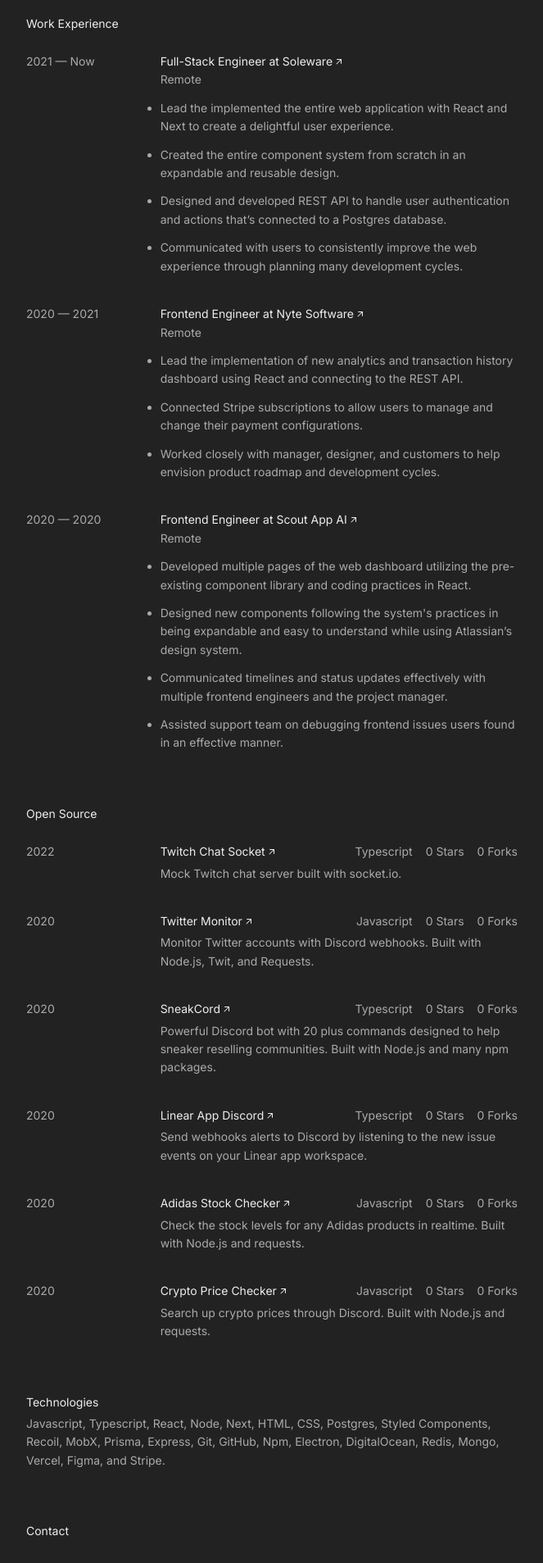
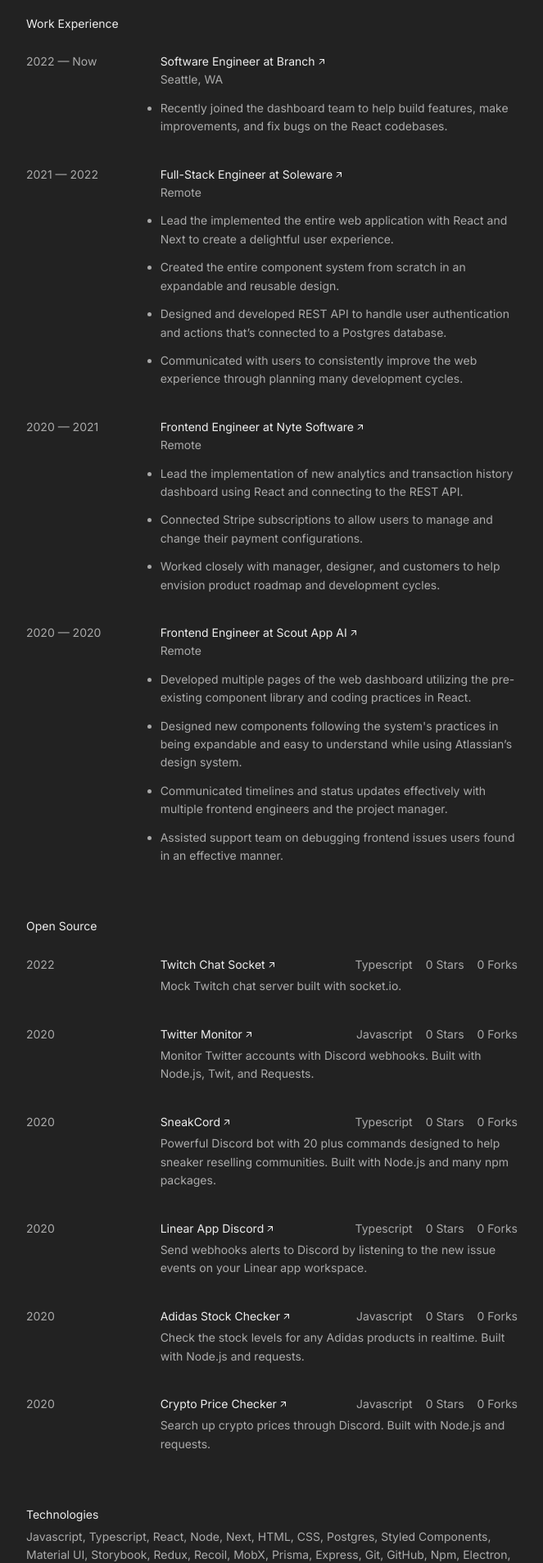
Before and after one commit to ezolla/my-website, a Next.js app: page / in a window 1280 px wide. Shown: the part 340-2247 px from the top of the page at 82% size, without its empty margins (308-971 px from the left). Built offline with nearby package versions, Linux system fonts and the light colour scheme; no server answers.

Commit message:
Updated content

```diff
--- a/components/sections/Technologies.tsx
+++ b/components/sections/Technologies.tsx
@@ -45,6 +45,18 @@
         ,{' '}
         <a href='https://styled-components.com/' target='_blank'>
           Styled Components
+        </a>
+        ,{' '}
+        <a href='https://mui.com/' target='_blank'>
+          Material UI
+        </a>
+        ,{' '}
+        <a href='https://storybook.js.org/' target='_blank'>
+          Storybook
+        </a>
+        ,{' '}
+        <a href='https://redux.js.org/' target='_blank'>
+          Redux
         </a>
         ,{' '}
         <a href='https://recoiljs.org/' target='_blank'>
--- a/components/sections/WorkExperience.tsx
+++ b/components/sections/WorkExperience.tsx
@@ -7,7 +7,25 @@
     <StyledWorkExperience>
       <h2>Work Experience</h2>
       <Experience>
-        <p>2021 — Now</p>
+        <p>2022 — Now</p>
+        <div>
+          <h3>
+            <a href='https://branch.io/' target='_blank'>
+              Software Engineer at Branch
+              <ExternalArrow />
+            </a>
+          </h3>
+          <p>Seattle, WA</p>
+          <ul>
+            <li>
+              Recently joined the dashboard team to help build features, make
+              improvements, and fix bugs on the React codebases.
+            </li>
+          </ul>
+        </div>
+      </Experience>
+      <Experience>
+        <p>2021 — 2022</p>
         <div>
           <h3>
             <a href='https://soleware.io/' target='_blank'>
```
